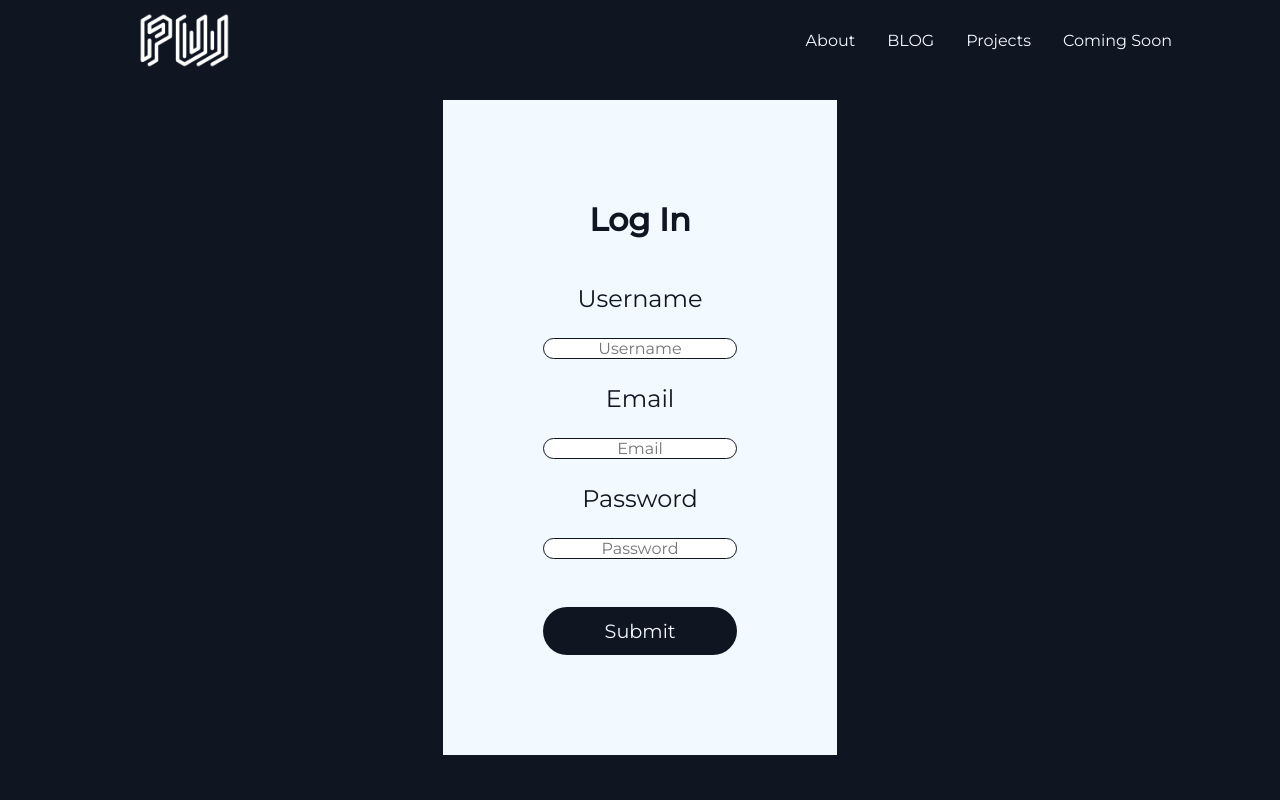
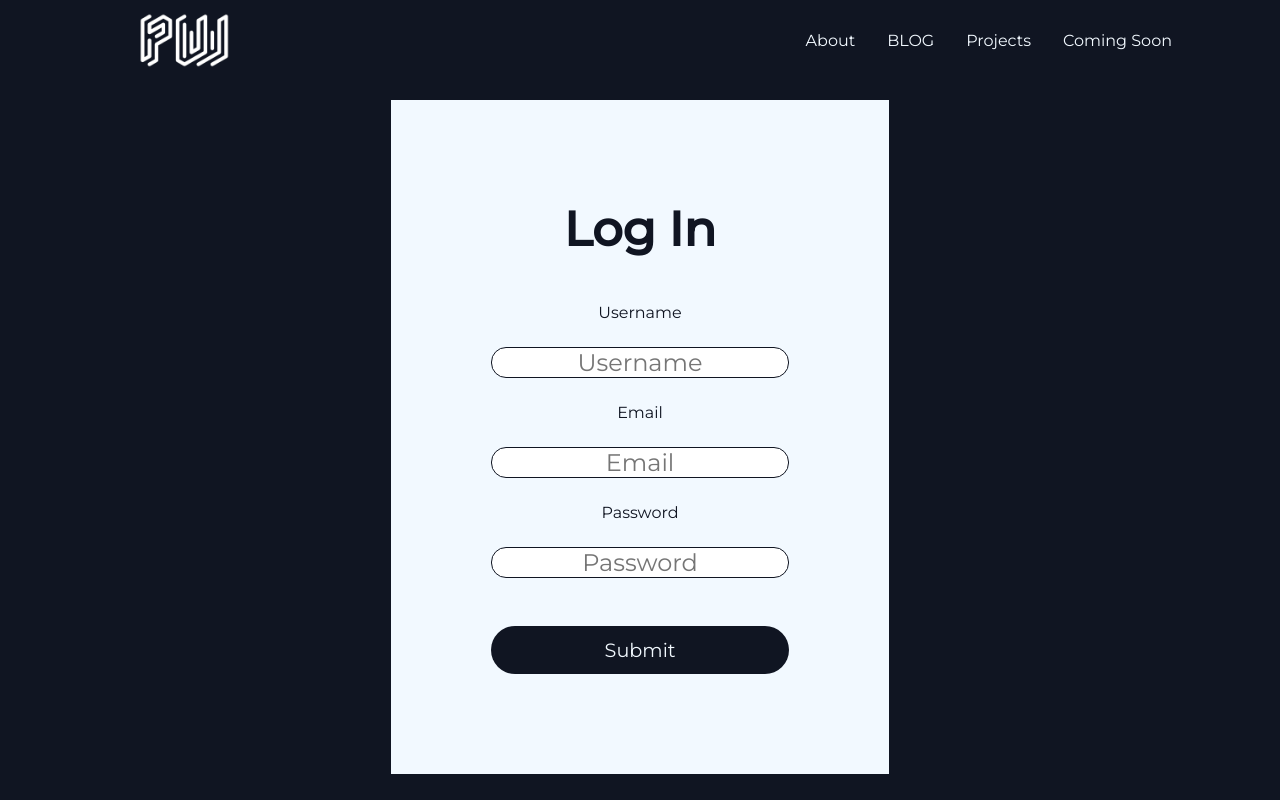
Before and after one commit to sirofwalls/crispy-giggle, a React (Create React App) app: page /login in a window 1280 px wide. Shown: the top 800 px of the page. Built offline with nearby package versions, Linux system fonts and the light colour scheme.

Commit message:
fixed typo in styling

```diff
--- a/src/components/Login/FormInput/FormInput.js
+++ b/src/components/Login/FormInput/FormInput.js
@@ -5,8 +5,8 @@ import {InputLabel, InputInput} from './FormInputElements'
 const FormInput = ({input, type, label}) => {
     return (
         <>
-        <InputInput htmlFor={input}>{label}</InputInput>
-        <InputLabel
+        <InputLabel htmlFor={input}>{label}</InputLabel>
+        <InputInput
             id={input}
             type={type}
             name={input}
--- a/src/components/Login/FormInput/FormInputElements.js
+++ b/src/components/Login/FormInput/FormInputElements.js
@@ -1,17 +1,17 @@
 import styled from 'styled-components';
 import { Style } from '../../Variables/StyleVariables';
 
-export const InputInput = styled.label`
+export const InputLabel = styled.label`
     color: ${Style.darkColor};
-    font-size: 1.5rem;
+    font-size: 1rem;
     margin: 25px;
     text-align: center;
 `
 
-export const InputLabel = styled.input`
+export const InputInput = styled.input`
     border-radius: 15px;
     text-align: center;
-    font-size: 1rem;
+    font-size: 1.5rem;
     border: 1px solid ${Style.darkColor};
 
     &:focus{
--- a/src/components/Login/LoginElements.js
+++ b/src/components/Login/LoginElements.js
@@ -26,6 +26,7 @@ export const FormTitle = styled.h1`
     color: ${Style.darkColor};
     padding-bottom: 20px;
     text-align: center;
+    font-size: 3rem;
 `
 
 export const FormButton = styled.button`
```
